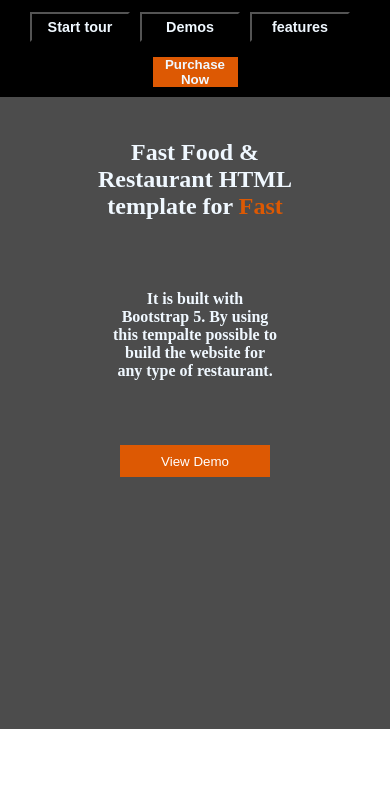
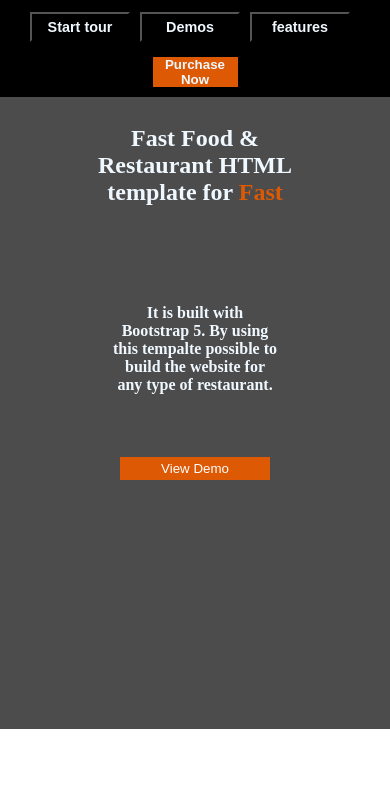
Before and after one commit to Mkhalid-123/restaurant, a plain HTML site: page index.html in a window 390 px wide. Shown: the part 43-844 px from the top of the page. Drawn offline with Linux system fonts and the light colour scheme.

Commit message:
change 3

```diff
--- a/style.css
+++ b/style.css
@@ -121,7 +121,7 @@ height: 20vh; /* or min-height: 100px */
 }@media  (max-width:522px){
   .m2{
     font-size: 12px;
-    margin-bottom: 35px;
+    margin-bottom: 64px;
   }
   .se3{
     flex-direction: column;
```
